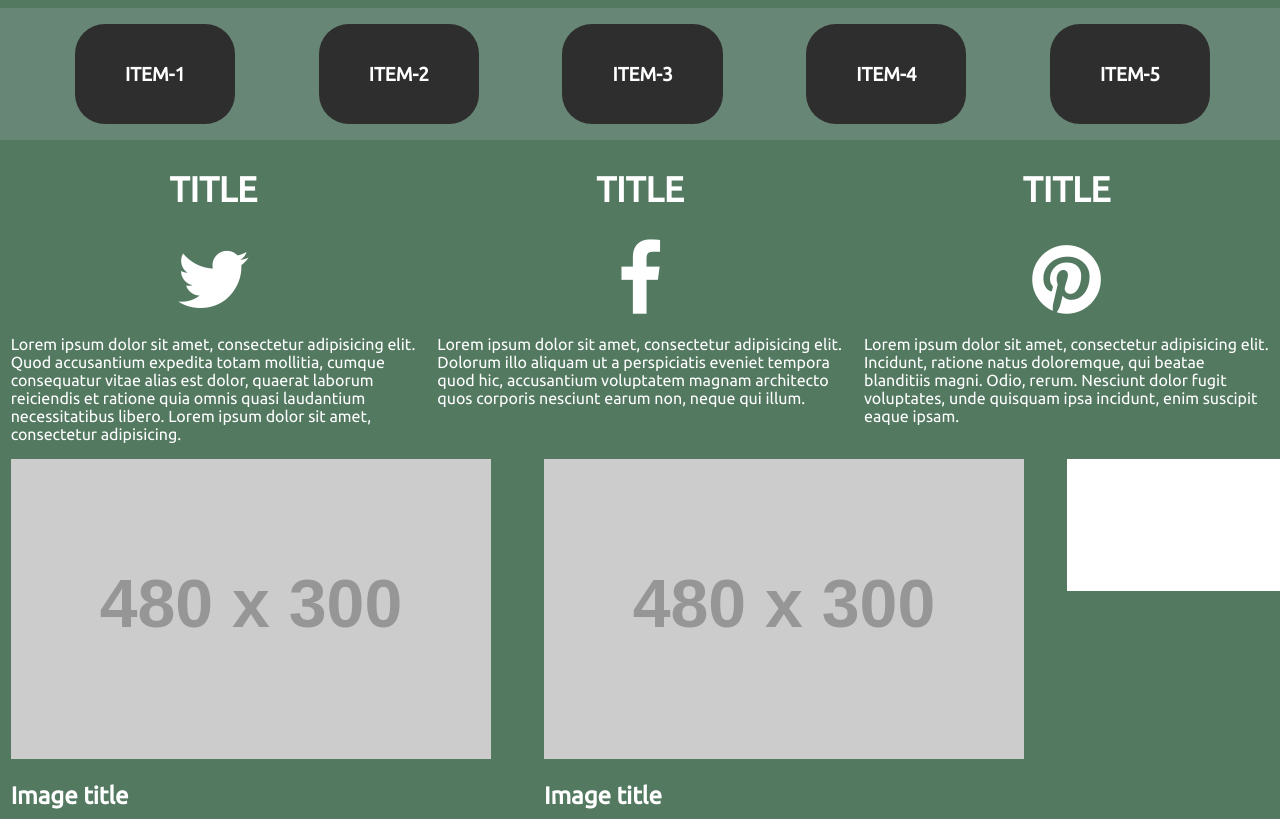
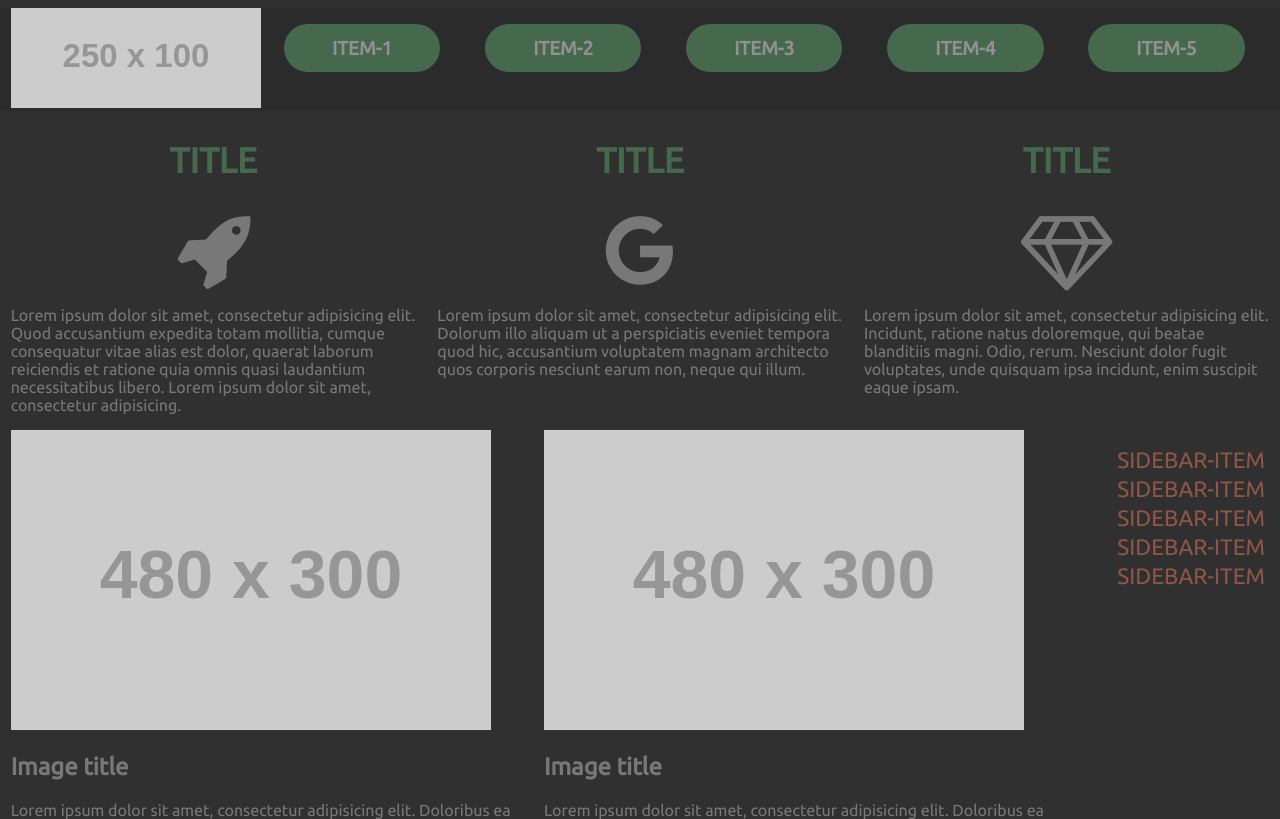
Before and after one commit to zalemmm/clone, a website: page index.html in a window 1280 px wide. Shown: the top 819 px of the page. Drawn offline with Linux system fonts and the light colour scheme; placeholder pictures from the web are drawn by us.

Commit message:
layout construc

```diff
--- a/index.html
+++ b/index.html
@@ -10,14 +10,17 @@
 </head>
 <body>
   <header>
+    <div class="logo"><img src="http://placehold.it/250x100" alt=""></div>
+
     <nav>
-      <ul>
+      <ul class="menu">
         <li class="menu-item item-1"><a href="">item-1</a></li>
         <li class="menu-item item-2"><a href="">item-2</a></li>
         <li class="menu-item item-3"><a href="">item-3</a></li>
         <li class="menu-item item-4"><a href="">item-4</a></li>
         <li class="menu-item item-5"><a href="">item-5</a></li>
     </nav>
+
   </header>
 
   <div class="content">
@@ -25,7 +28,7 @@
       <div class="box">
         <div class="center">
           <h1>Title</h1>
-          <i class="fa fa-twitter"></i>
+          <i class="fa fa-rocket"></i>
         </div>
 <!-- yo -->
         <p>Lorem ipsum dolor sit amet, consectetur adipisicing elit. Quod accusantium expedita totam mollitia, cumque consequatur vitae alias est dolor, quaerat laborum reiciendis et ratione quia omnis quasi laudantium necessitatibus libero. Lorem ipsum dolor sit amet, consectetur adipisicing.</p>
@@ -33,14 +36,14 @@
       <div class="box">
         <div class="center">
           <h1>Title</h1>
-          <i class="fa fa-facebook"></i>
+          <i class="fa fa-google"></i>
         </div>
         <p>Lorem ipsum dolor sit amet, consectetur adipisicing elit. Dolorum illo aliquam ut a perspiciatis eveniet tempora quod hic, accusantium voluptatem magnam architecto quos corporis nesciunt earum non, neque qui illum.</p>
       </div>
       <div class="box">
         <div class="center">
           <h1>Title</h1>
-          <i class="fa fa-pinterest"></i>
+          <i class="fa fa-diamond"></i>
         </div>
         <p>Lorem ipsum dolor sit amet, consectetur adipisicing elit. Incidunt, ratione natus doloremque, qui beatae blanditiis magni. Odio, rerum. Nesciunt dolor fugit voluptates, unde quisquam ipsa incidunt, enim suscipit eaque ipsam.</p>
       </div>
@@ -48,12 +51,12 @@
 
     <section>
       <div class="sidebar">
-        <ul>
-          <li class="sidbar-item"><a href="">sidebar-item</a></li>
-          <li class="sidbar-item"><a href="">sidebar-item</a></li>
-          <li class="sidbar-item"><a href="">sidebar-item</a></li>
-          <li class="sidbar-item"><a href="">sidebar-item</a></li>
-          <li class="sidbar-item"><a href="">sidebar-item</a></li>
+        <ul class="sidebar-menu">
+          <li class="sidebar-menu-item"><a href="">sidebar-item</a></li>
+          <li class="sidebar-menu-item"><a href="">sidebar-item</a></li>
+          <li class="sidebar-menu-item"><a href="">sidebar-item</a></li>
+          <li class="sidebar-menu-item"><a href="">sidebar-item</a></li>
+          <li class="sidebar-menu-item"><a href="">sidebar-item</a></li>
         </ul>
       </div>
       <aside>
--- /dev/null
+++ b/sass/_header.scss
@@ -0,0 +1,29 @@
+header {
+  background-color: darken($color-bg, 2%);
+}
+ul {
+  height: 3rem;
+  vertical-align: middle;
+}
+
+li.menu-item {
+  font-size: 1.2rem;
+  font-weight: bold;
+  line-height: 3rem;
+  text-transform: uppercase;
+  vertical-align: bottom;
+
+  @include span(1 of 5);;
+  a {
+    display: inline-block;
+    padding: 0 3rem;
+    color: lighten($color-text, 20%);
+    background-color: $color-1;
+    border-radius: 30px;
+    &:hover {
+      background-color: $color-2;
+      -webkit-transition: all ease-in 2s;
+              transition: all ease-in 2s;
+    }
+  }
+}
--- a/sass/_layout.scss
+++ b/sass/_layout.scss
@@ -1,68 +1,18 @@
-
-
-
 body {
-  font-family: $base-font;
-  font-size: 1em;
-  color: white;
-  background-color: rgb(83, 121, 97);
-
   @include container(100%);
+}
+header {
+  @include clear;
+  .logo {
+    @include span(2);
+  }
+  nav {
+    @include span(10);
+  }
 }
 
 section {
   @include clear;
-}
-
-a {
-  color: #fff;
-  text-decoration: none;
-  &:hover {
-    color: red;
-  }
-}
-
-h1 {
-  font-size: 2.2rem;
-  text-transform: uppercase;
-}
-.center {
-  text-align: center;
-  i {
-    font-size: 5rem;
-  }
-}
-
-header {
-  margin-top: 0;
-  background-color: #688675;
-
-  @include span(full);
-}
-ul {
-  height: 100px;
-}
-
-li.menu-item {
-  font-size: 1.2rem;
-  font-weight: bold;
-  line-height: 100px;
-  text-transform: uppercase;
-  vertical-align: middle;
-  list-style-type: none;
-
-  @include span(1 of 5);
-  a {
-    display: inline-block;
-    padding: 0 50px;
-    background-color: rgb(46, 46, 46);
-    border-radius: 30px;
-    &:hover {
-      background-color: #000;
-      -webkit-transition: all ease-in 2s;
-              transition: all ease-in 2s;
-    }
-  }
 }
 
 .box {
@@ -74,16 +24,7 @@ aside {
 }
 
 .sidebar {
-  display: -webkit-box;
-  display: -ms-flexbox;
-  display: flex;
-  height: 100%;
-  background: #fff;
-
   @include span(2 last);
-  li {
-    list-style-type: none;
-  }
 }
 
 .gallery img {
@@ -92,19 +33,6 @@ aside {
   @include span(4);
 }
 
-.verte {
-  cursor: pointer;
-  background-color: #fff;
-}
-
-.bleu {
-  background-color: blue;
-}
-
-.box li {
-  color: black;
-}
-
 footer {
   @include span(full);
 }
--- a/sass/_variables.scss
+++ b/sass/_variables.scss
@@ -15,6 +15,10 @@ $mobile: 22.5rem;
 $tablet: 48rem;
 $desktop: 60rem;
 $widescreen: 85rem;
+$color-bg: #303030;
+$color-text: #5e5e5e;
+$color-1: #46694e;
+$color-2: #8f5647;
 
 @mixin clear {
   &:after {
--- a/sass/style.scss
+++ b/sass/style.scss
@@ -1,3 +1,38 @@
 @import 'susy';
 @import 'variables';
 @import 'layout';
+@import 'header';
+
+body {
+  font-family: $base-font;
+  font-size: 1em;
+  color: lighten($color-text, 10%);
+  background-color: $color-bg;
+}
+
+a {
+  color: $color-2;
+  text-decoration: none;
+  &:hover {
+    color: $color-1;
+  }
+}
+li {
+  list-style-type: none;
+}
+h1 {
+  font-size: 2.2rem;
+  color: $color-1;
+  text-transform: uppercase;
+}
+.center {
+  text-align: center;
+  i {
+    font-size: 5rem;
+  }
+}
+.sidebar-menu-item a {
+  font-size: 1.4rem;
+  line-height: 1.8rem;
+  text-transform: uppercase;
+}
```
Also changed, not shown: css/style.css, 1 other file.
